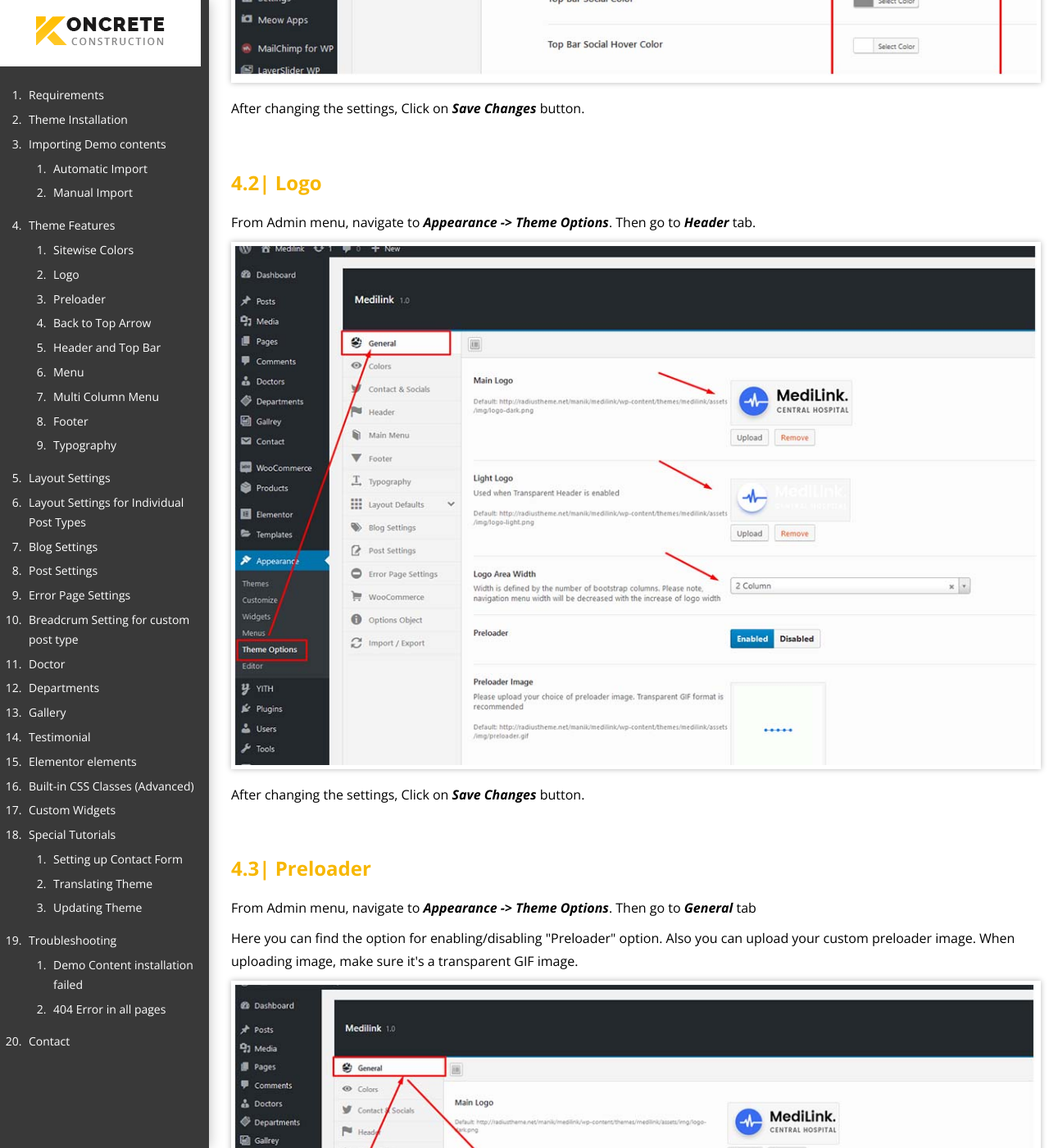
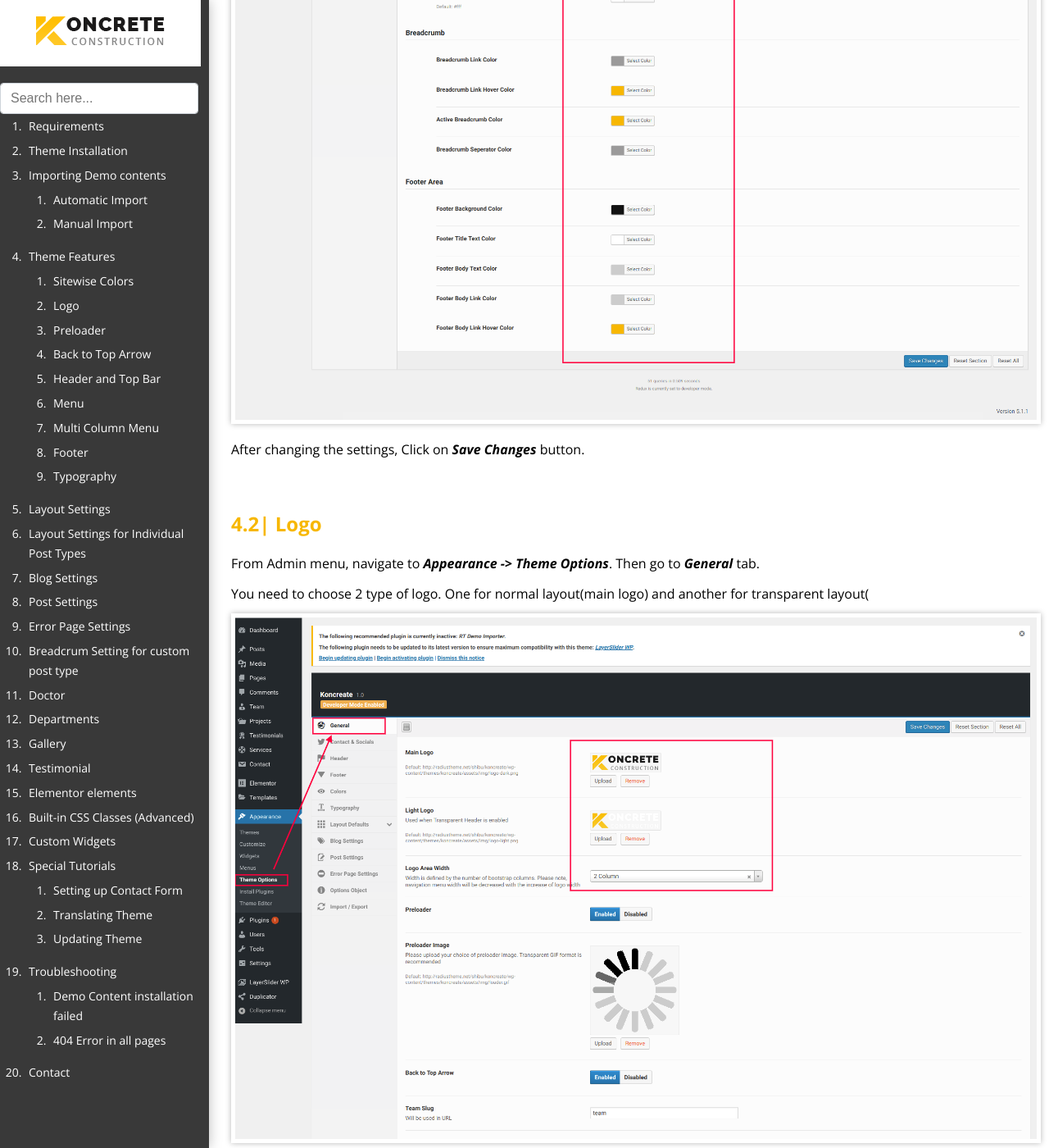
Before and after one commit to polodev/jekyll-koncreate-docs, a Jekyll site: the page built from index.html, in a window 1280 px wide and 1400 px high, scrolled down 8443 px. Shown: the whole window at 82% size. Built offline with Jekyll 4.4.1, drawn with Linux system fonts in a browser that asks for light colours.

Commit message:
update project

```diff
--- a/_includes/right_content_single.html
+++ b/_includes/right_content_single.html
@@ -67,20 +67,21 @@
 		<h2>4.1| Sitewise Colors</h2>
 		<p>From Admin menu, navigate to <b><i>Appearance -> Theme Options</i></b>. Then go to <b><i>Colors</i></b> tab.</p>
 		<p>Choose your preferred primary and secondary color from the color palette.</p>
-		<p><img alt="" src="{{ 'assets/images/3.jpg' | relative_url }}"></p>
+		<p><img alt="" src="{{ 'assets/images/4.1.png' | relative_url }}"></p>
 		<p>After changing the settings, Click on <b><i>Save Changes</i></b> button.</p>
 	</section>
 	<section id="logo">
 		<h2>4.2| Logo</h2>
-		<p>From Admin menu, navigate to <b><i>Appearance -> Theme Options</i></b>. Then go to <b><i>Header</i></b> tab.</p>
-		<p><img alt="" src="{{ 'assets/images/5.jpg' | relative_url }}"></p>
+		<p>From Admin menu, navigate to <b><i>Appearance -> Theme Options</i></b>. Then go to <b><i>General</i></b> tab.</p>
+		<p>You need to  choose 	2 type of logo. One for normal layout(main logo) and another for transparent layout(</p>
+		<p><img alt="" src="{{ 'assets/images/4.2.png' | relative_url }}"></p>
 		<p>After changing the settings, Click on <b><i>Save Changes</i></b> button.</p>
 	</section>
 	<section id="preloader">
 		<h2>4.3| Preloader</h2>
 		<p>From Admin menu, navigate to <b><i>Appearance -> Theme Options</i></b>. Then go to <b><i>General</i></b> tab</p>
 		<p>Here you can find the option for enabling/disabling "Preloader" option. Also you can upload your custom preloader image. When uploading image, make sure it's a transparent GIF image.</p>
-		<p><img alt="" src="{{ 'assets/images/59.jpg' | relative_url }}"></p>
+		<p><img alt="" src="{{ 'assets/images/4.3.png' | relative_url }}"></p>
 		<p>After changing the settings, Click on <b><i>Save Changes</i></b> button.</p>
 	</section>
 	<section id="toparrow">
--- a/_includes/sidebar_single.html
+++ b/_includes/sidebar_single.html
@@ -2,6 +2,9 @@
 <div class="col-left">
 	<div class="left-menu" style="padding-bottom: 30px;">
 		<h2 style="padding-top: 20px;"><img alt="" src="{{ 'assets/images/logo.png' | relative_url }}"></h2>
+		<div>
+			<input class="form-control" placeholder="Search here..." type="text" id="single-search-box">
+		</div>
 		<ul>
 			<li><a href="#requirements">Requirements</a></li>
 			<li><a href="#installation">Theme Installation</a></li>
--- a/assets/files/css/style.css
+++ b/assets/files/css/style.css
@@ -184,3 +184,23 @@
   padding: 0;
   overflow: hidden;
 }
+.form-control {
+	display: block;
+  width: 88%;
+  padding: .375rem .75rem;
+  font-size: 1rem;
+  line-height: 1.5;
+  color: #495057;
+  background-color: #fff;
+  background-clip: padding-box;
+  border: 1px solid #ced4da;
+  border-radius: .25rem;
+  transition: border-color .15s ease-in-out,box-shadow .15s ease-in-out;
+}
+.form-control:focus {
+  color: #495057;
+  background-color: #fff;
+  border-color: #80bdff;
+  outline: 0;
+  box-shadow: 0 0 0 0.2rem rgba(0,123,255,.25);
+}
```
Also changed, not shown: assets/images/4.1.png (added), assets/images/4.2.png (added), assets/images/4.3.png (added).
